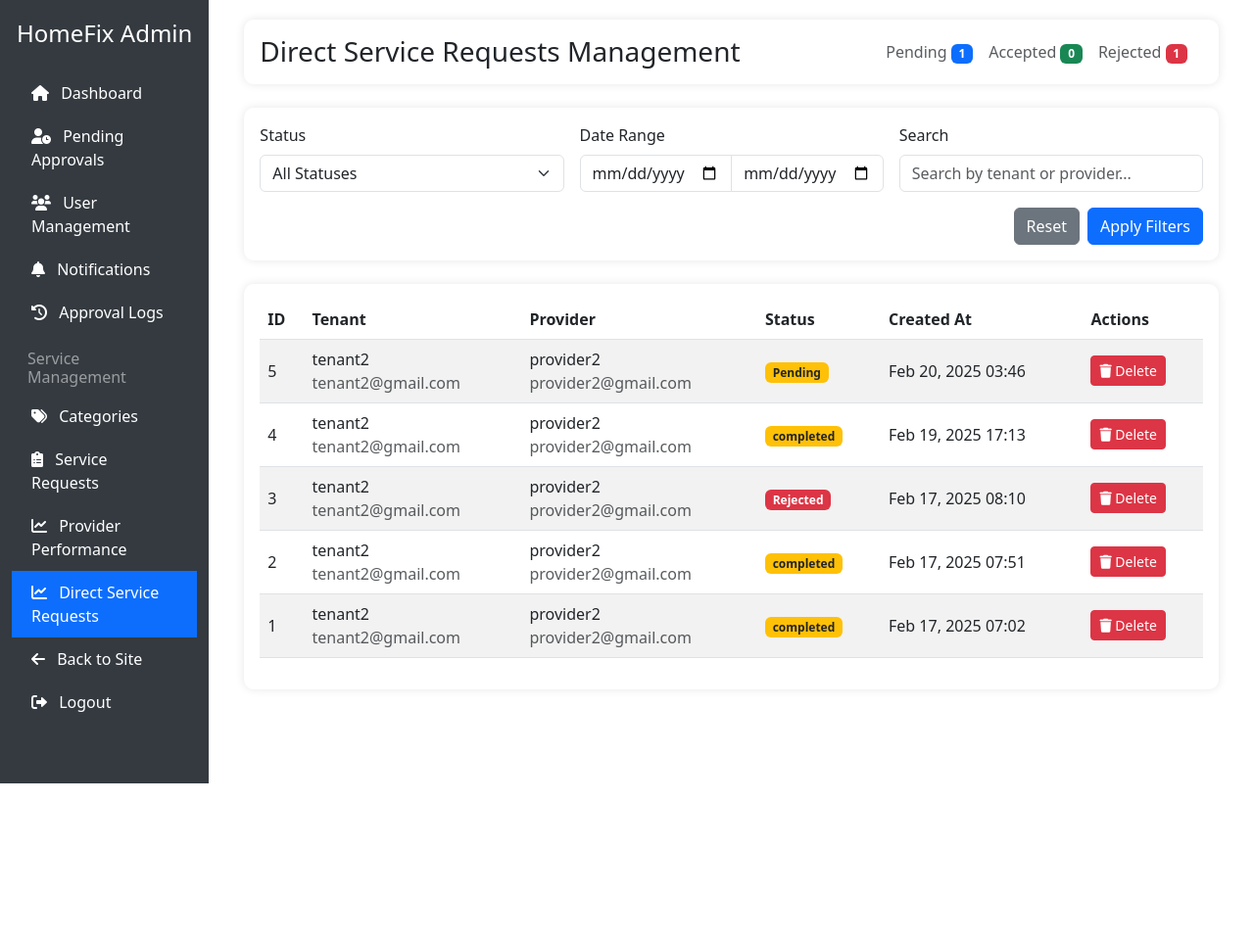
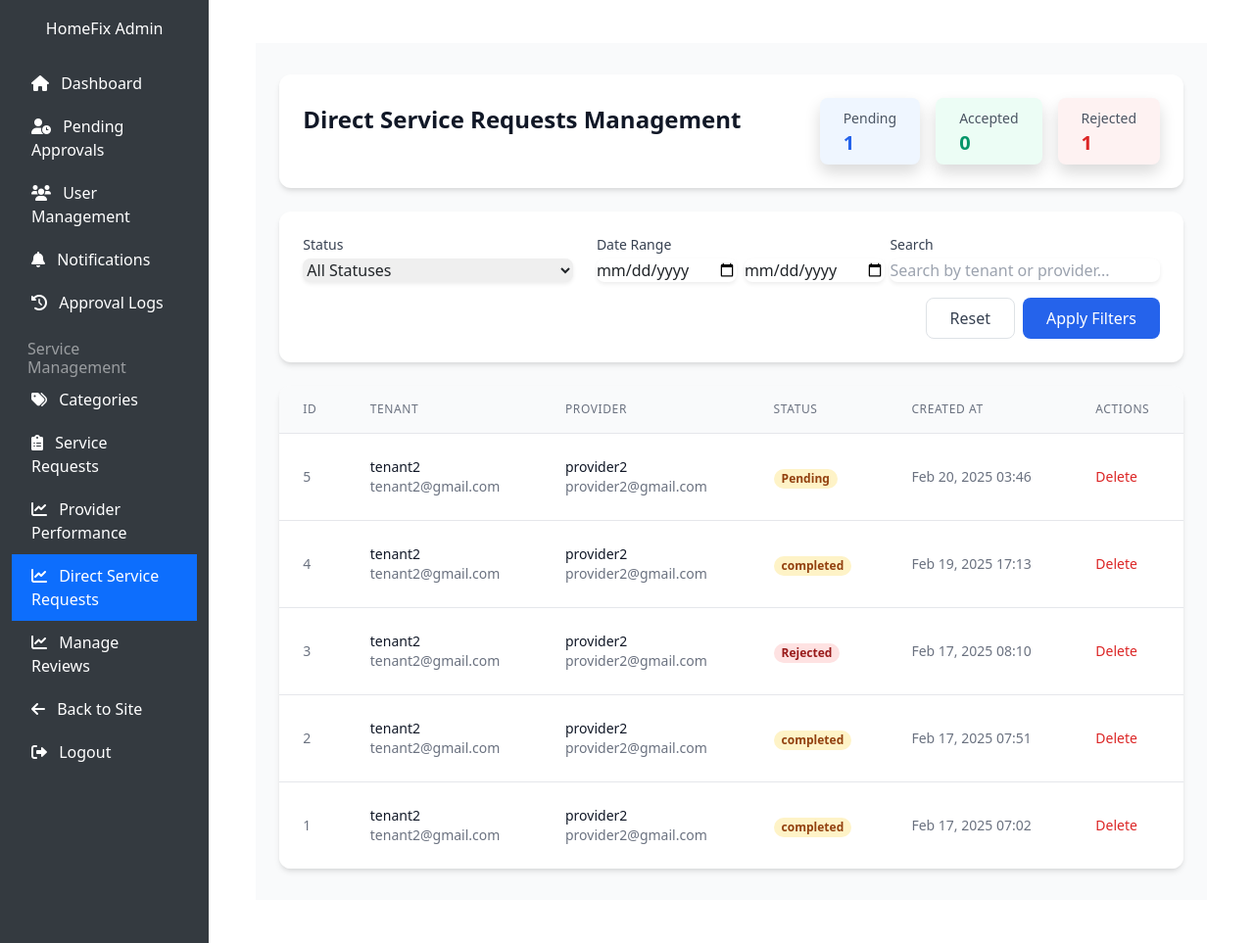
Before and after one commit to ziuke/Homefix_Hub_2025, a Django app: page /dashboard/direct-service-requests/ in a window 1280 px wide. Shown: the whole page at 98% size. Before the commit the page ends 800 px from the top, so only its background shows below. Run offline with Django 5.2, Linux system fonts and the light colour scheme; a user stored in the database is signed in; data comes from the database, SQL or seed files in the repository; both versions use the stored data as it was after the commit.

Commit message:
dashboard: review

```diff
--- a/dashboard/templates/dashboard/base.html
+++ b/dashboard/templates/dashboard/base.html
@@ -5,7 +5,7 @@
     <meta name="viewport" content="width=device-width, initial-scale=1.0">
     <title>HomeFix Admin - {% block title %}{% endblock %}</title>
     <link href="https://cdn.jsdelivr.net/npm/bootstrap@5.3.0/dist/css/bootstrap.min.css" rel="stylesheet">
-
+    <link href="https://cdn.jsdelivr.net/npm/tailwindcss@2.2.19/dist/tailwind.min.css" rel="stylesheet">
     <link href="https://cdnjs.cloudflare.com/ajax/libs/font-awesome/6.0.0/css/all.min.css" rel="stylesheet">
     <style>
         .sidebar {
@@ -113,6 +113,11 @@
                             </a>
                         </li>
                         <li class="nav-item">
+                            <a class="nav-link" href="{% url 'dashboard:manage_reviews' %}">
+                                <i class="fas fa-chart-line me-2"></i> Manage Reviews
+                            </a>
+                        </li>
+                        <li class="nav-item">
                             <a class="nav-link" href="{% url 'home' %}">
                                 <i class="fas fa-arrow-left me-2"></i> Back to Site
                             </a>
--- a/dashboard/templates/dashboard/direct_service_request.html
+++ b/dashboard/templates/dashboard/direct_service_request.html
@@ -1,164 +1,209 @@
 {% extends "dashboard/base.html" %}
 {% load static %}
 
-{% block title %}Direct Service Requests{% endblock %}
+{% block extrastyle %}
+<script src="https://cdn.tailwindcss.com"></script>
+<link href="https://cdn.jsdelivr.net/npm/tailwindcss@2.2.19/dist/tailwind.min.css" rel="stylesheet">
+<style>
+    :root {
+        --primary-color: #2563eb;
+        --primary-hover: #1d4ed8;
+    }
+</style>
+{% endblock %}
 
 {% block content %}
-<div class="container-fluid">
+<div class="flex">
+    <!-- Sidebar (visible on medium screens and up) -->
+    <!-- Main content area -->
+    <main class="flex-1 p-6">
+        <div class="min-h-screen bg-gray-50 py-8">
+            <div class="max-w-7xl mx-auto px-4 sm:px-6 lg:px-8">
                 <!-- Header -->
-    <div class="card mb-4 dashboard-card">
-        <div class="card-body">
-            <div class="d-flex justify-content-between align-items-center">
-                <h1 class="h3 mb-0">Direct Service Requests Management</h1>
-                <div class="d-flex">
-                    <div class="me-3">
-                        <span class="text-muted">Pending</span>
-                        <span class="badge bg-primary">{{ pending_count }}</span>
+                <div class="bg-white rounded-xl shadow-md p-6 mb-6">
+                    <div class="flex flex-col md:flex-row md:items-center md:justify-between">
+                        <h1 class="text-2xl font-semibold text-gray-900 mb-4 md:mb-0">
+                            Direct Service Requests Management
+                        </h1>
+                        <!-- Quick Stats -->
+                        <div class="flex space-x-4">
+                            <div class="px-4 py-2 bg-blue-50 rounded-lg shadow">
+                                <span class="text-sm text-gray-600">Pending</span>
+                                <p class="text-xl font-bold text-blue-600">{{ pending_count }}</p>
                             </div>
-                    <div class="me-3">
-                        <span class="text-muted">Accepted</span>
-                        <span class="badge bg-success">{{ accepted_count }}</span>
+                            <div class="px-4 py-2 bg-green-50 rounded-lg shadow">
+                                <span class="text-sm text-gray-600">Accepted</span>
+                                <p class="text-xl font-bold text-green-600">{{ accepted_count }}</p>
                             </div>
-                    <div class="me-3">
-                        <span class="text-muted">Rejected</span>
-                        <span class="badge bg-danger">{{ rejected_count }}</span>
-                    </div>
+                            <div class="px-4 py-2 bg-red-50 rounded-lg shadow">
+                                <span class="text-sm text-gray-600">Rejected</span>
+                                <p class="text-xl font-bold text-red-600">{{ rejected_count }}</p>
                             </div>
                         </div>
                     </div>
                 </div>
 
                 <!-- Filters and Search -->
-    <div class="card mb-4 dashboard-card">
-        <div class="card-body">
-            <form method="get" class="row g-3">
-                <div class="col-md-4">
-                    <label for="status" class="form-label">Status</label>
-                    <select name="status" id="status" class="form-select">
+                <div class="bg-white rounded-xl shadow-md p-6 mb-6">
+                    <form method="get" class="space-y-4">
+                        <div class="grid grid-cols-1 md:grid-cols-3 gap-4">
+                            <div>
+                                <label class="block text-sm font-medium text-gray-700 mb-1">Status</label>
+                                <select name="status" class="w-full rounded-lg border-gray-300 shadow-sm focus:ring-blue-500">
                                     <option value="">All Statuses</option>
                                     <option value="pending" {% if request.GET.status == 'pending' %}selected{% endif %}>Pending</option>
                                     <option value="accepted" {% if request.GET.status == 'accepted' %}selected{% endif %}>Accepted</option>
                                     <option value="rejected" {% if request.GET.status == 'rejected' %}selected{% endif %}>Rejected</option>
                                 </select>
                             </div>
-                <div class="col-md-4">
-                    <label class="form-label">Date Range</label>
-                    <div class="input-group">
-                        <input type="date" name="date_from" class="form-control" value="{{ request.GET.date_from }}">
-                        <input type="date" name="date_to" class="form-control" value="{{ request.GET.date_to }}">
+                            <div>
+                                <label class="block text-sm font-medium text-gray-700 mb-1">Date Range</label>
+                                <div class="flex space-x-2">
+                                    <input type="date" name="date_from" class="w-full rounded-lg border-gray-300 shadow-sm focus:ring-blue-500"
+                                        value="{{ request.GET.date_from }}">
+                                    <input type="date" name="date_to" class="w-full rounded-lg border-gray-300 shadow-sm focus:ring-blue-500"
+                                        value="{{ request.GET.date_to }}">
                                 </div>
                             </div>
-                <div class="col-md-4">
-                    <label for="search" class="form-label">Search</label>
-                    <input type="text" name="search" id="search" placeholder="Search by tenant or provider..." class="form-control" value="{{ request.GET.search }}">
+                            <div>
+                                <label class="block text-sm font-medium text-gray-700 mb-1">Search</label>
+                                <input type="text" name="search" placeholder="Search by tenant or provider..."
+                                       class="w-full rounded-lg border-gray-300 shadow-sm focus:ring-blue-500"
+                                       value="{{ request.GET.search }}">
                             </div>
-                <div class="col-12 d-flex justify-content-end">
-                    <button type="reset" class="btn btn-secondary me-2">Reset</button>
-                    <button type="submit" class="btn btn-primary">Apply Filters</button>
+                        </div>
+                        <div class="flex justify-end space-x-2">
+                            <button type="reset" class="px-4 py-2 border border-gray-300 rounded-lg text-gray-700 hover:bg-gray-50">
+                                Reset
+                            </button>
+                            <button type="submit" class="px-4 py-2 bg-blue-600 text-white rounded-lg hover:bg-blue-700">
+                                Apply Filters
+                            </button>
                         </div>
                     </form>
                 </div>
-    </div>
 
                 <!-- Requests Table -->
-    <div class="card dashboard-card">
-        <div class="card-body">
-            <div class="table-responsive">
-                <table class="table table-striped align-middle">
-                    <thead>
+                <div class="bg-white rounded-xl shadow-md overflow-hidden">
+                    <table class="min-w-full divide-y divide-gray-200">
+                        <thead class="bg-gray-50">
                             <tr>
-                            <th>ID</th>
-                            <th>Tenant</th>
-                            <th>Provider</th>
-                            <th>Status</th>
-                            <th>Created At</th>
-                            <th>Actions</th>
+                                <th class="px-6 py-3 text-left text-xs font-medium text-gray-500 uppercase tracking-wider">ID</th>
+                                <th class="px-6 py-3 text-left text-xs font-medium text-gray-500 uppercase tracking-wider">Tenant</th>
+                                <th class="px-6 py-3 text-left text-xs font-medium text-gray-500 uppercase tracking-wider">Provider</th>
+                                <th class="px-6 py-3 text-left text-xs font-medium text-gray-500 uppercase tracking-wider">Status</th>
+                                <th class="px-6 py-3 text-left text-xs font-medium text-gray-500 uppercase tracking-wider">Created At</th>
+                                <th class="px-6 py-3 text-left text-xs font-medium text-gray-500 uppercase tracking-wider">Actions</th>
                             </tr>
                         </thead>
-                    <tbody>
+                        <tbody class="bg-white divide-y divide-gray-200">
                             {% for request in direct_requests %}
                             <tr>
-                            <td>{{ request.id }}</td>
-                            <td>
-                                <div>{{ request.tenant.get_full_name|default:request.tenant.username }}</div>
-                                <div class="text-muted">{{ request.tenant.email }}</div>
+                                <td class="px-6 py-4 whitespace-nowrap text-sm text-gray-500">
+                                    {{ request.id }}
                                 </td>
-                            <td>
-                                <div>{{ request.provider.get_full_name|default:request.provider.username }}</div>
-                                <div class="text-muted">{{ request.provider.email }}</div>
+                                <td class="px-6 py-4 whitespace-nowrap">
+                                    <div class="text-sm font-medium text-gray-900">{{ request.tenant.get_full_name|default:request.tenant.username }}</div>
+                                    <div class="text-sm text-gray-500">{{ request.tenant.email }}</div>
                                 </td>
-                            <td>
-                                {% if request.status == 'accepted' %}
-                                    <span class="badge bg-success">{{ request.get_status_display }}</span>
-                                {% elif request.status == 'rejected' %}
-                                    <span class="badge bg-danger">{{ request.get_status_display }}</span>
-                                {% else %}
-                                    <span class="badge bg-warning text-dark">{{ request.get_status_display }}</span>
-                                {% endif %}
+                                <td class="px-6 py-4 whitespace-nowrap">
+                                    <div class="text-sm font-medium text-gray-900">{{ request.provider.get_full_name|default:request.provider.username }}</div>
+                                    <div class="text-sm text-gray-500">{{ request.provider.email }}</div>
                                 </td>
-                            <td>{{ request.created_at|date:"M d, Y H:i" }}</td>
-                            <td>
-                                <!-- Only the Delete button is displayed -->
-                                <button onclick="deleteRequest({{ request.id }})" class="btn btn-sm btn-danger">
-                                    <i class="fas fa-trash"></i> Delete
-                                </button>
+                                <td class="px-6 py-4 whitespace-nowrap">
+                                    <span class="px-2 inline-flex text-xs leading-5 font-semibold rounded-full
+                                        {% if request.status == 'accepted' %} bg-green-100 text-green-800
+                                        {% elif request.status == 'rejected' %} bg-red-100 text-red-800
+                                        {% else %} bg-yellow-100 text-yellow-800 {% endif %}">
+                                        {{ request.get_status_display }}
+                                    </span>
+                                </td>
+                                <td class="px-6 py-4 whitespace-nowrap text-sm text-gray-500">
+                                    {{ request.created_at|date:"M d, Y H:i" }}
+                                </td>
+                                <td class="px-6 py-4 whitespace-nowrap text-sm text-gray-500">
+                                    <div class="flex space-x-2">
+                                        <!-- Only the Delete button is kept -->
+                                        <button onclick="deleteRequest({{ request.id }})"
+                                                class="text-red-600 hover:text-red-900">Delete</button>
+                                    </div>
                                 </td>
                             </tr>
                             {% empty %}
                             <tr>
-                            <td colspan="6" class="text-center">No service requests found matching your criteria.</td>
+                                <td colspan="6" class="px-6 py-4 text-center text-gray-500">
+                                    No service requests found matching your criteria.
+                                </td>
                             </tr>
                             {% endfor %}
                         </tbody>
                     </table>
-            </div>
 
                     <!-- Pagination -->
                     {% if is_paginated %}
-            <nav aria-label="Page navigation">
-                <ul class="pagination justify-content-center">
+                    <div class="bg-white px-4 py-3 flex items-center justify-between border-t border-gray-200 sm:px-6">
+                        <div class="flex-1 flex justify-between sm:hidden">
                             {% if page_obj.has_previous %}
-                    <li class="page-item">
-                        <a class="page-link" href="?page={{ page_obj.previous_page_number }}">Previous</a>
-                    </li>
-                    {% else %}
-                    <li class="page-item disabled">
-                        <span class="page-link">Previous</span>
-                    </li>
+                                <a href="?page={{ page_obj.previous_page_number }}" class="inline-flex items-center px-4 py-2 border border-gray-300 text-sm font-medium rounded-md text-gray-700 bg-white hover:bg-gray-50">
+                                    Previous
+                                </a>
+                            {% endif %}
+                            {% if page_obj.has_next %}
+                                <a href="?page={{ page_obj.next_page_number }}" class="ml-3 inline-flex items-center px-4 py-2 border border-gray-300 text-sm font-medium rounded-md text-gray-700 bg-white hover:bg-gray-50">
+                                    Next
+                                </a>
+                            {% endif %}
+                        </div>
+                        <div class="hidden sm:flex-1 sm:flex sm:items-center sm:justify-between">
+                            <div>
+                                <p class="text-sm text-gray-700">
+                                    Showing <span class="font-medium">{{ page_obj.start_index }}</span> to
+                                    <span class="font-medium">{{ page_obj.end_index }}</span> of
+                                    <span class="font-medium">{{ paginator.count }}</span> results
+                                </p>
+                            </div>
+                            <div>
+                                <nav class="inline-flex rounded-md shadow-sm -space-x-px" aria-label="Pagination">
+                                    {% if page_obj.has_previous %}
+                                        <a href="?page={{ page_obj.previous_page_number }}" class="inline-flex items-center px-2 py-2 rounded-l-md border border-gray-300 bg-white text-sm font-medium text-gray-500 hover:bg-gray-50">
+                                            Previous
+                                        </a>
                                     {% endif %}
                                     {% for i in paginator.page_range %}
                                         {% if page_obj.number == i %}
-                            <li class="page-item active"><span class="page-link">{{ i }}</span></li>
+                                            <span class="inline-flex items-center px-4 py-2 border border-gray-300 bg-blue-50 text-sm font-medium text-blue-600">
+                                                {{ i }}
+                                            </span>
                                         {% else %}
-                            <li class="page-item"><a class="page-link" href="?page={{ i }}">{{ i }}</a></li>
+                                            <a href="?page={{ i }}" class="inline-flex items-center px-4 py-2 border border-gray-300 bg-white text-sm font-medium text-gray-700 hover:bg-gray-50">
+                                                {{ i }}
+                                            </a>
                                         {% endif %}
                                     {% endfor %}
                                     {% if page_obj.has_next %}
-                    <li class="page-item">
-                        <a class="page-link" href="?page={{ page_obj.next_page_number }}">Next</a>
-                    </li>
-                    {% else %}
-                    <li class="page-item disabled">
-                        <span class="page-link">Next</span>
-                    </li>
+                                        <a href="?page={{ page_obj.next_page_number }}" class="inline-flex items-center px-2 py-2 rounded-r-md border border-gray-300 bg-white text-sm font-medium text-gray-500 hover:bg-gray-50">
+                                            Next
+                                        </a>
                                     {% endif %}
-                </ul>
                                 </nav>
+                            </div>
+                        </div>
+                    </div>
                     {% endif %}
                 </div>
             </div>
         </div>
-{% endblock %}
+    </main>
+</div>
 
-{% block extra_js %}
 <script>
-// Function to retrieve CSRF token from cookies
+// Helper function to retrieve CSRF token from cookies
 function getCookie(name) {
     let cookieValue = null;
     if (document.cookie && document.cookie !== '') {
         const cookies = document.cookie.split(';');
-        for (let cookie of cookies) {
-            cookie = cookie.trim();
+        for (let i = 0; i < cookies.length; i++) {
+            const cookie = cookies[i].trim();
             if (cookie.substring(0, name.length + 1) === (name + '=')) {
                 cookieValue = decodeURIComponent(cookie.substring(name.length + 1));
                 break;
--- a/dashboard/urls.py
+++ b/dashboard/urls.py
@@ -37,4 +37,8 @@ urlpatterns = [
     path('direct-service-requests/<int:pk>/delete/',
          views.direct_request_delete,
          name='direct_request_delete'),
+    path('service-reviews/', views.manage_reviews, name='manage_reviews'),
+    path('service-reviews/<int:review_id>/edit/', views.edit_review, name='edit_rating'),
+    path('service-reviews/<int:review_id>/delete/', views.delete_review, name='delete_rating'),
+
 ]
--- a/dashboard/views.py
+++ b/dashboard/views.py
@@ -11,9 +11,10 @@ from django.core.paginator import Paginator, PageNotAnInteger, EmptyPage
 from django.views.decorators.http import require_http_methods
 from datetime import datetime
 from services.models import DirectServiceRequest
+from ratings.models import ServiceReview
+from django.http import JsonResponse
 def is_admin(user):
     return user.is_authenticated and user.is_superuser
-
 @user_passes_test(is_admin)
 def dashboard_home(request):
     # Get counts for different user types
@@ -394,3 +395,25 @@ def direct_request_delete(request, pk):
     service_request = get_object_or_404(DirectServiceRequest, pk=pk)
     service_request.delete()
     return JsonResponse({'status': 'success'})
+@user_passes_test(is_admin)
+def manage_reviews(request):
+    ratings = ServiceReview.objects.all().order_by('-created_at')
+    print(ratings)
+    return render(request, 'dashboard/manage_ratings.html', {'ratings': ratings})
+
+@user_passes_test(is_admin)
+def edit_review(request, review_id):
+    review = get_object_or_404(ServiceReview, id=review_id)
+    if request.method == 'POST':
+        review.rating = request.POST.get('rating')
+        review.comment = request.POST.get('comment')
+        review.save()
+        return redirect('dashboard:manage_reviews')
+    return render(request, 'dashboard/edit_review.html', {'review': review})
+
+@user_passes_test(is_admin)
+@require_http_methods(["POST"])
+def delete_review(request, review_id):
+    review = get_object_or_404(ServiceReview, id=review_id)
+    review.delete()
+    return redirect('dashboard:manage_reviews')
```
Also changed, not shown: dashboard/templates/dashboard/manage_ratings.html (added, +99 -0 lines), dashboard/templates/dashboard/edit_review.html (added), db.sqlite3. Lines whose indentation alone changed are shown as unchanged.
